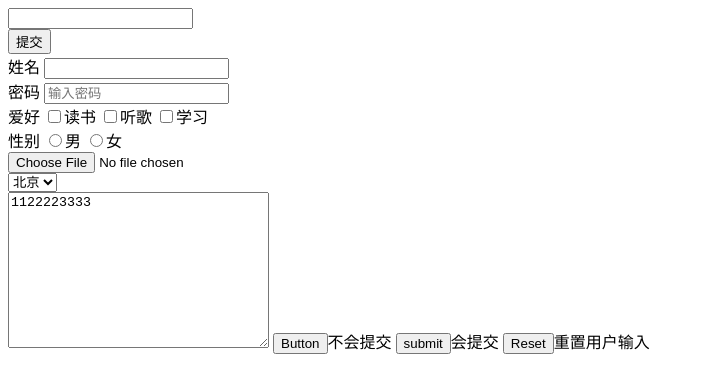
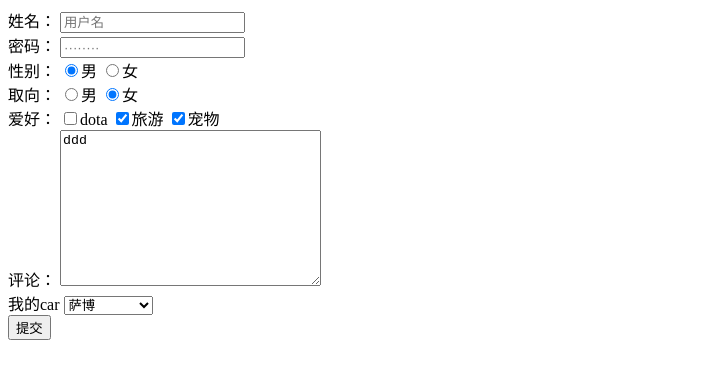
Before and after one commit to yunyu950908/Blog, a plain HTML site: page demos/task5.html in a window 1280 px wide. Shown: the whole page, without its empty margins (0-704 px from the left). Drawn offline with Linux system fonts and the light colour scheme.

Commit message:
homework

```diff
--- a/demos/task5.html
+++ b/demos/task5.html
@@ -6,48 +6,45 @@
 </head>
 <body>
 	<div class="login">
-		<input type="text" name="sex">
 		<form action="/getInfo" method="get">
-			<div class="submit">
-				<button>提交</button>
-			</div>
 			<div class="username">
-				<label for="username">姓名</label>
-				<input id="username" type="text" name="username" value="">
+				<label for="username">姓名：</label>
+				<input id="username" type="text" name="username" value="" placeholder="用户名">
 			</div>
 			<div class="password">
-				<label for="password">密码</label>
-				<input id="password" type="password" name="password" placeholder="输入密码">
+				<label for="password">密码：</label>
+				<input id="password" type="password" name="password" placeholder="········">
+			</div>
+			<div class="sex">
+				<label for="sex">性别：</label>
+				<input type="radio" name="sex" value="male" checked="checked">男
+				<input type="radio" name="sex" value="female">女
+			</div>
+			<div class="so">
+				<label for="so">取向：</label>
+				<input type="radio" name="so" value="male">男
+				<input type="radio" name="so" value="female" checked="checked">女
 			</div>
 			<div class="hobby">
-				<label for="hobby">爱好</label>
-				<input type="checkbox" name="hobby" value="read">读书
-				<input type="checkbox" name="hobby" value="music">听歌
-				<input type="checkbox" name="hobby" value="study">学习
+				<label for="hobby">爱好：</label>
+				<input type="checkbox" name="hobby" value="dota">dota
+				<input type="checkbox" name="hobby" value="travel" checked="checked">旅游
+				<input type="checkbox" name="hobby" value="pet" checked="checked">宠物
 			</div>
-			<div class="sex">
-				<label for="sex">性别</label>
-				<input type="radio" name="sex" value="male">男
-				<input type="radio" name="sex" value="female">女
-			</div>
-			<div class="file">
-				<input type="file" name="myfile" accept="image/png">
+			<div class="textarea">
+				<label for="article">评论：</label>
+				<textarea name="article" id="" cols="30" rows="10">ddd</textarea>
 			</div>
 			<div class="select">
+				<label for="car">我的car</label>
 				<select name="city" id="city">
-					<option value="bj">北京</option>
-					<option value="sh">上海</option>
-					<option value="hz">杭州</option>
-					<option value="sz">深圳</option>
+					<option value="sb">萨博</option>
+					<option value="lb">兰博基尼</option>
+					<option value="lk">雷克萨斯</option>
+					<option value="as">阿斯顿马丁</option>
 				</select>
 			</div>
-			<div class="textarea">
-				<textarea name="article" id="" cols="30" rows="10">1122223333</textarea>
-				<input type="hidden" name="csrf" value="1234567890123">
-				<input type="button" value="Button" />不会提交
-				<input type="submit" value="submit" />会提交
-				<input type="reset" value="Reset" />重置用户输入
-			</div>
+			<button>提交</button>
 		</form>
 	</div>
 </body>
```
